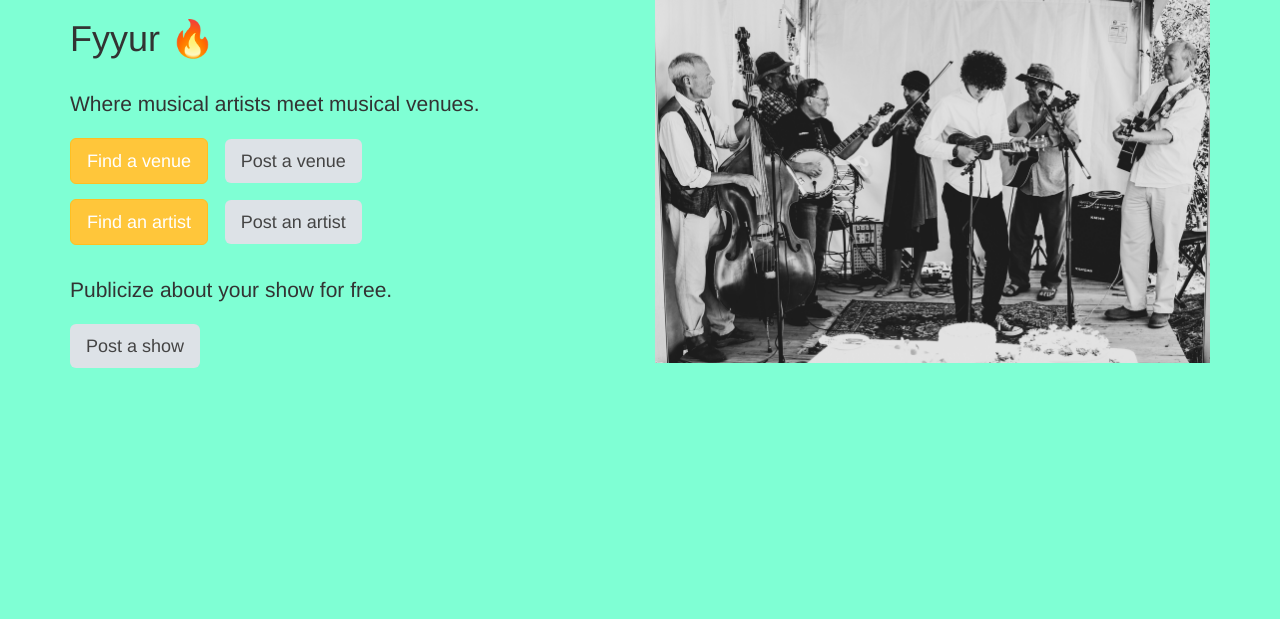
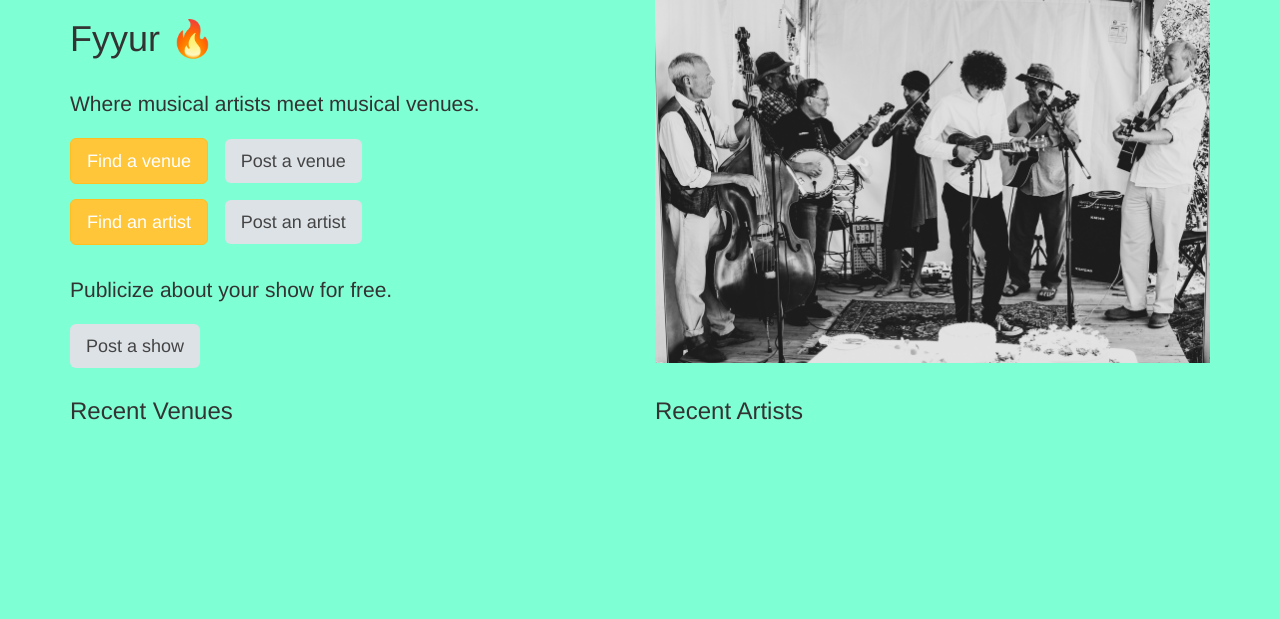
Before and after one commit to patigi/fyyur, a Flask app: template artist-booking-fyyur/templates/pages/home.html in a window 1280 px wide. Shown: the part 81-700 px from the top of the page. Run offline with Flask 2, Linux system fonts and the light colour scheme; the template is opened without the code that fills it, so the values that code supplies are empty; some libraries are stand-ins or nearby versions.

Commit message:
recent activity

```diff
--- a/artist-booking-fyyur/templates/pages/home.html
+++ b/artist-booking-fyyur/templates/pages/home.html
@@ -22,4 +22,26 @@
 		<img id="front-splash" src="{{ url_for('static',filename='img/front-splash.jpg') }}" alt="Front Photo of Musical Band" />
 	</div>
 </div>
+<div class="row">
+  <div class="col-sm-6">
+    <h3>Recent Venues</h3>
+    {% for venue in venues %}
+      <a href="/venues/">
+        <div>
+          <h5></h5>
+        </div>
+      </a>
+    {% endfor %}
+  </div>
+  <div class="col-sm-6">
+    <h3>Recent Artists</h3>
+    {% for artist in artists %}
+      <a href="/artists/">
+        <div>
+          <h5></h5>
+        </div>
+      </a>
+    {% endfor %}
+  </div>
+</div>
 {% endblock %}
```
